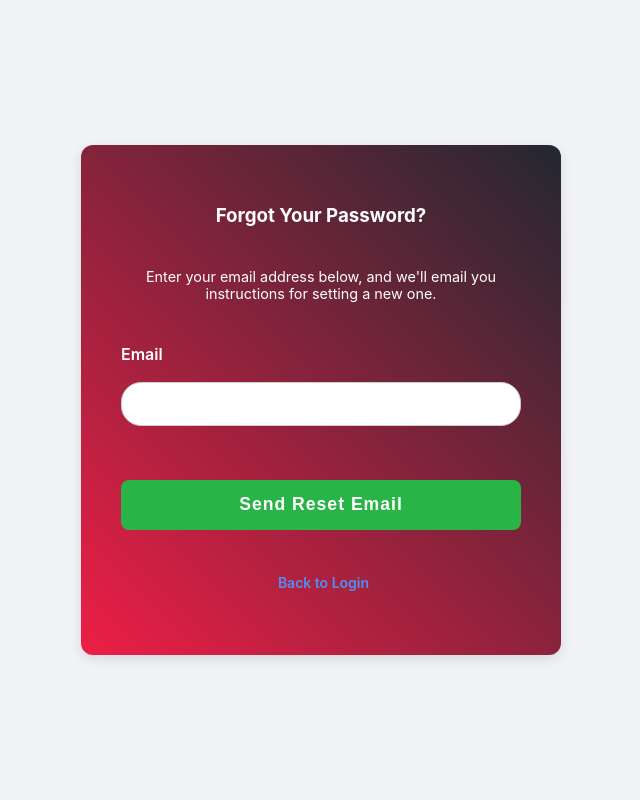
After one commit to Abhishekp44/CricketZone, a Django app: page /password_reset/ in a window 1280 px wide. The commit adds this page. Shown: the whole page, without its empty margins (319-959 px from the left). Run offline with Django 5.2, Linux system fonts and the light colour scheme.

Commit message:
forgot password

```diff
--- a/cricketapp/urls.py
+++ b/cricketapp/urls.py
@@ -3,6 +3,7 @@ from cricketapp import views
 from django.conf import settings
 from django.conf.urls.static import static
 from .views import PlayerCreateAPIView, TeamCreateAPIView, MatchCreateAPIView,MatchSquadCreateAPIView,InningCreateAPIView,BattingScoreCreateAPIView,BowlingScoreCreateAPIView
+from django.contrib.auth import views as auth_views
 
 
 
@@ -29,7 +30,22 @@ urlpatterns = [
     # path('rankings',views.rankings),
     # path('contact',views.contact),
     # path('about',views.about),
-    path('login',views.user_login),
+    path('login',views.user_login,name="user_login"),
+    path('password_reset/',
+         auth_views.PasswordResetView.as_view(template_name="password_reset.html"),
+         name="password_reset"),
+
+    path('password_reset/done/',
+         auth_views.PasswordResetDoneView.as_view(template_name="password_reset_done.html"),
+         name="password_reset_done"),
+
+    path('reset/<uidb64>/<token>/',
+         auth_views.PasswordResetConfirmView.as_view(template_name="password_reset_confirm.html"),
+         name="password_reset_confirm"),
+
+    path('reset/done/',
+         auth_views.PasswordResetCompleteView.as_view(template_name="password_reset_complete.html"),
+         name="password_reset_complete"),
     path('logout',views.user_logout),
     path('signup',views.user_signup),
     path('book-ticket/<int:match_id>/', views.book_ticket, name='book_ticket'),
--- a/templates/login.html
+++ b/templates/login.html
@@ -49,7 +49,7 @@
         </div>
 
         <div class="flex-row">
-            <span class="span">Forgot password?</span>
+            <a href="{% url 'password_reset' %}" class="span">Forgot password?</a>
         </div>
         <input type="submit" value="Sign In" class="button-submit">
         <p class="p">Don't have an account? <a class="span" href="signup">Sign Up</a></p>
--- /dev/null
+++ b/templates/password_reset.html
@@ -0,0 +1,155 @@
+{% load static %}
+<!DOCTYPE html>
+<html lang="en">
+
+<head>
+    <meta charset="UTF-8">
+    <meta name="viewport" content="width=device-width, initial-scale=1.0">
+    <title>CricketZone | Forgot Password</title>
+    <link rel="stylesheet" href="{% static 'css/styles.css' %}">
+    <style>
+        /* General Body Styles */
+        body {
+            font-family: -apple-system, BlinkMacSystemFont, 'Segoe UI', Roboto, Oxygen, Ubuntu, Cantarell, 'Open Sans', 'Helvetica Neue', sans-serif;
+            background-color: #f0f2f5;
+            display: flex;
+            justify-content: center;
+            align-items: center;
+            height: 100vh;
+            margin: 0;
+        }
+
+        /* Main Form Container */
+        .form {
+            background-color: #ffffff;
+            padding: 2.5rem;
+            border-radius: 12px;
+            box-shadow: 0 4px 12px rgba(0, 0, 0, 0.1);
+            width: 100%;
+            max-width: 400px;
+            text-align: center;
+        }
+
+        /* Form Headings and Paragraphs */
+        .form h3 {
+            margin-bottom: 1rem;
+            color: white;
+        }
+
+        .form p {
+            color: white;
+            font-size: 0.9rem;
+            margin-bottom: 1.5rem;
+        }
+
+        /* Input Fields and Labels */
+        .flex-column {
+            text-align: left;
+            margin-bottom: 0.5rem;
+        }
+
+        .flex-column label {
+            font-weight: 600;
+            color: white;
+        }
+
+        /* This is the key part for Django Forms */
+        .inputForm1 {
+            position: relative;
+            margin-bottom: 1.5rem;
+        }
+
+        .inputForm1 input {
+            width: 100%;
+            padding: 12px 12px 12px 40px;
+            /* Add padding for icon */
+            border: 1px solid #ccc;
+            border-radius: 20px;
+            font-size: 1rem;
+            box-sizing: border-box;
+            /* Important for padding */
+            transition: border-color 0.2s;
+        }
+
+        .inputForm1 input:focus {
+            outline: none;
+            border-color: #518EF8;
+            box-shadow: 0 0 0 2px rgba(81, 142, 248, 0.2);
+        }
+
+        .inputForm1 svg {
+            position: absolute;
+            top: 50%;
+            left: 12px;
+            transform: translateY(-50%);
+            fill: #999;
+        }
+
+        /* Submit Button */
+        .button-submit {
+            width: 100%;
+            padding: 12px;
+            border: none;
+            border-radius: 8px;
+            background-color: #28B446;
+            color: white;
+            font-size: 1.1rem;
+            font-weight: 600;
+            cursor: pointer;
+            transition: background-color 0.2s;
+        }
+
+        .button-submit:hover {
+            background-color: #219d3b;
+        }
+
+        /* Links and Spans */
+        .span {
+            color: #518EF8;
+            text-decoration: none;
+            font-weight: 600;
+        }
+
+        .span:hover {
+            text-decoration: underline;
+        }
+
+        /* Error Messages */
+        .alert.msg {
+            background-color: #f8d7da;
+            color: #721c24;
+            border: 1px solid #f5c6cb;
+            padding: 1rem;
+            border-radius: 8px;
+            margin-bottom: 1.5rem;
+            display: flex;
+            align-items: center;
+        }
+    </style>
+</head>
+
+<body>
+    <form class="form" method="post">
+        {% csrf_token %}
+        <h3>Forgot Your Password?</h3>
+        <p style="margin-bottom: 2rem;">Enter your email address below, and we'll email you instructions for setting a new one.</p>
+
+        <div class="flex-column">
+            <label>Email</label>
+        </div>
+        <!-- This renders Django's email input field -->
+        <div class="inputForm1">
+             {{ form.email }}
+             {% if form.email.errors %}
+                {% for error in form.email.errors %}
+                    <p class="error-text">{{ error }}</p>
+                {% endfor %}
+            {% endif %}
+        </div>
+
+        <input type="submit" value="Send Reset Email" class="button-submit">
+         <p class="p" style="margin-top: 1.5rem;"><a class="span" href="{% url 'user_login' %}">Back to Login</a></p>
+    </form>
+</body>
+
+</html>
```
Also changed, not shown: cricketzone/settings.py (+7 -2 lines), templates/password_reset_complete.html (added, +135 -0 lines), templates/password_reset_confirm.html (added, +165 -0 lines), templates/password_reset_done.html (added, +136 -0 lines), 2 other files.
